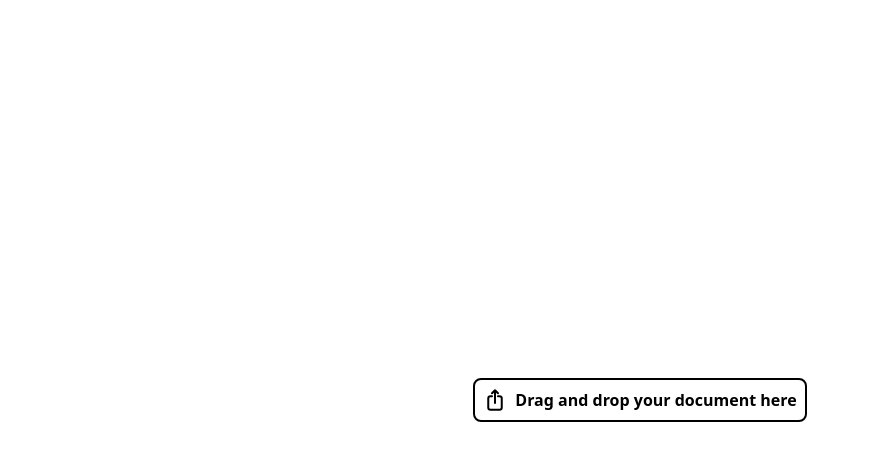
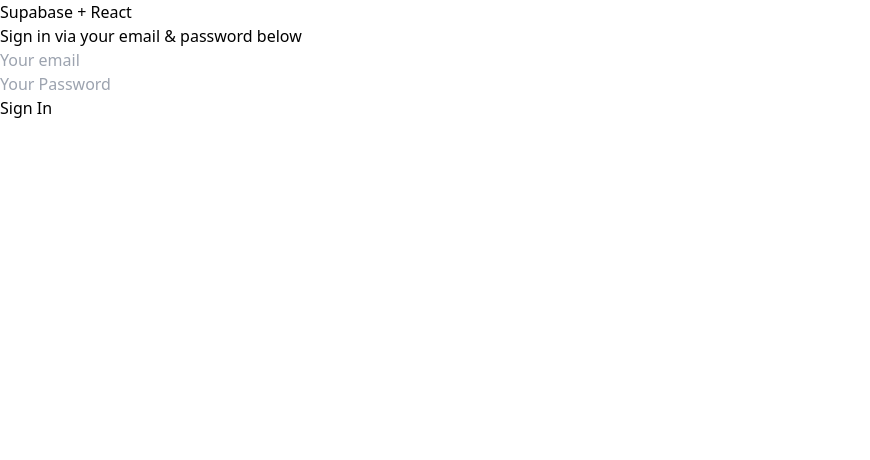
Before and after one commit to j0srisk/dossi-ai, a React (Vite) app: page / in a window 1280 px wide. Shown: the top 460 px of the page, without its empty margins (0-870 px from the left). Built offline with nearby package versions, Linux system fonts and the light colour scheme; no server answers.

Commit message:
added auth

```diff
--- a/src/App.jsx
+++ b/src/App.jsx
@@ -1,61 +1,28 @@
-import { useState } from 'react';
+import { useState, useEffect } from 'react';
+import { supabase } from './supabaseClient';
+
+import AuthWrapper from './AuthWrapper';
+import Upload from './Upload';
 
 function App() {
-	const [uploading, setUploading] = useState(false);
+	const [session, setSession] = useState(null);
 
-	async function handleUpload(event) {
-		console.log('handleUpload');
-		try {
-			setUploading(true);
+	useEffect(() => {
+		supabase.auth.getSession().then(({ data: { session } }) => {
+			setSession(session);
+		});
 
-			if (!event.target.files || event.target.files.length === 0) {
-				throw new Error('You must select an pdf to upload.');
-			}
-
-			const file = event.target.files[0];
-
-			const formData = new FormData();
-			formData.append('file', file);
-
-			const response = await fetch('http://localhost:9999/.netlify/functions/hello', {
-				method: 'POST',
-				body: formData,
-			});
-
-			const data = await response.json();
-		} catch (error) {
-			alert(error.message);
-		} finally {
-			setUploading(false);
-		}
-	}
+		supabase.auth.onAuthStateChange((_event, session) => {
+			setSession(session);
+		});
+	}, []);
 
 	return (
-		<div className="flex h-screen w-screen items-center justify-center">
-			<div className="relative flex items-center justify-center gap-2 rounded-lg border-2 border-black p-2">
-				<svg
-					xmlns="http://www.w3.org/2000/svg"
-					fill="none"
-					viewBox="0 0 24 24"
-					strokeWidth={2}
-					stroke="currentColor"
-					className="h-6 w-6"
-				>
-					<path
-						strokeLinecap="round"
-						strokeLinejoin="round"
-						d="M9 8.25H7.5a2.25 2.25 0 00-2.25 2.25v9a2.25 2.25 0 002.25 2.25h9a2.25 2.25 0 002.25-2.25v-9a2.25 2.25 0 00-2.25-2.25H15m0-3l-3-3m0 0l-3 3m3-3V15"
-					/>
-				</svg>
-				<p className="text-center text-base font-bold ">Drag and drop your document here</p>
-				<input
-					type="file"
-					accept=".pdf"
-					onChange={handleUpload}
-					className="absolute top-0 h-full w-full opacity-0"
-				/>
-			</div>
-		</div>
+		<AuthWrapper session={session}>
+			<h1>Main App</h1>
+			<button onClick={() => supabase.auth.signOut()}>Sign Out</button>
+			<Upload />
+		</AuthWrapper>
 	);
 }
 
--- /dev/null
+++ b/src/AuthWrapper.jsx
@@ -0,0 +1,7 @@
+import Login from './Login';
+
+const AuthWrapper = ({ session, children }) => {
+	return <>{!session ? <Login /> : children}</>;
+};
+
+export default AuthWrapper;
--- /dev/null
+++ b/src/Login.jsx
@@ -0,0 +1,60 @@
+import { useState } from 'react';
+import { supabase } from './supabaseClient';
+
+const Login = () => {
+	const [loading, setLoading] = useState(false);
+	const [email, setEmail] = useState('');
+	const [password, setPassword] = useState('');
+
+	const handleLogin = async (event) => {
+		event.preventDefault();
+
+		setLoading(true);
+		const { error } = await supabase.auth.signInWithPassword({ email, password });
+
+		if (error) {
+			alert(error.message);
+		} else {
+			console.log('success');
+		}
+		setLoading(false);
+	};
+
+	return (
+		<div className="">
+			<div className="">
+				<h1 className="">Supabase + React</h1>
+				<p className="">Sign in via your email & password below</p>
+				<form className="" onSubmit={handleLogin}>
+					<div>
+						<input
+							className=""
+							type="email"
+							placeholder="Your email"
+							value={email}
+							required={true}
+							onChange={(e) => setEmail(e.target.value)}
+						/>
+					</div>
+					<div>
+						<input
+							className=""
+							type="password"
+							placeholder="Your Password"
+							value={password}
+							required={true}
+							onChange={(e) => setPassword(e.target.value)}
+						/>
+					</div>
+					<div>
+						<button className="" disabled={loading}>
+							{loading ? <span>Loading</span> : <span>Sign In</span>}
+						</button>
+					</div>
+				</form>
+			</div>
+		</div>
+	);
+};
+
+export default Login;
--- /dev/null
+++ b/src/Upload.jsx
@@ -0,0 +1,62 @@
+import { useState } from 'react';
+
+function Upload() {
+	const [uploading, setUploading] = useState(false);
+
+	async function handleUpload(event) {
+		console.log('handleUpload');
+		try {
+			setUploading(true);
+
+			if (!event.target.files || event.target.files.length === 0) {
+				throw new Error('You must select an pdf to upload.');
+			}
+
+			const file = event.target.files[0];
+
+			const formData = new FormData();
+			formData.append('file', file);
+
+			const response = await fetch('http://localhost:9999/.netlify/functions/upload', {
+				method: 'POST',
+				body: formData,
+			});
+
+			const data = await response.json();
+		} catch (error) {
+			alert(error.message);
+		} finally {
+			setUploading(false);
+		}
+	}
+
+	return (
+		<div className="flex w-fit">
+			<div className="relative flex items-center justify-center gap-2 rounded-lg border-2 border-black p-2">
+				<svg
+					xmlns="http://www.w3.org/2000/svg"
+					fill="none"
+					viewBox="0 0 24 24"
+					strokeWidth={2}
+					stroke="currentColor"
+					className="h-6 w-6"
+				>
+					<path
+						strokeLinecap="round"
+						strokeLinejoin="round"
+						d="M9 8.25H7.5a2.25 2.25 0 00-2.25 2.25v9a2.25 2.25 0 002.25 2.25h9a2.25 2.25 0 002.25-2.25v-9a2.25 2.25 0 00-2.25-2.25H15m0-3l-3-3m0 0l-3 3m3-3V15"
+					/>
+				</svg>
+				<p className="text-center text-base font-bold ">Drag and drop your document here</p>
+				<input
+					type="file"
+					accept=".pdf"
+					onChange={handleUpload}
+					className="absolute top-0 h-full w-full opacity-0"
+				/>
+			</div>
+		</div>
+	);
+}
+
+export default Upload;
```
